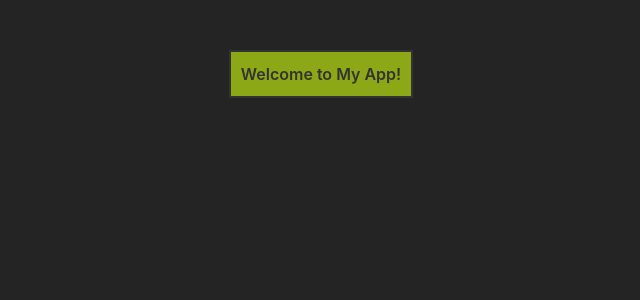
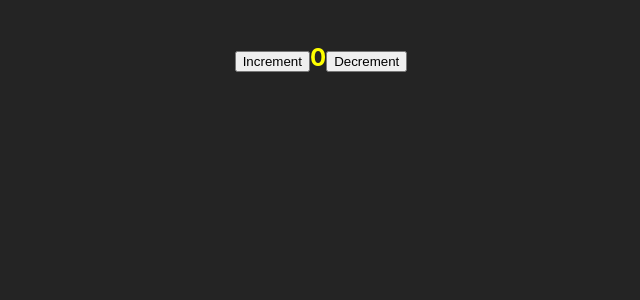
Before and after one commit to mrdnr/React-Exercise, a React (Vite) app: page / in a window 1280 px wide. Shown: the top 300 px of the page, without its empty margins (319-959 px from the left). Built offline with nearby package versions, Linux system fonts and the light colour scheme.

Commit message:
Styling Components 2

```diff
--- a/src/App.jsx
+++ b/src/App.jsx
@@ -1,5 +1,6 @@
 import "./App.css";
-import Welcome from "./components/Welcome";
+import Counter from "./components/Counter";
+
 
 
 
@@ -7,7 +8,7 @@ const App = () => {
 
   return (
     <div>
-      <Welcome/>
+      <Counter/>
     </div>
   );
 };
--- /dev/null
+++ b/src/components/Counter.jsx
@@ -0,0 +1,24 @@
+import { useState } from 'react';
+
+const Counter = () => {
+  const [count, setCount] = useState(0);
+
+  const increment = () => setCount(count + 1);
+  const decrement = () => setCount(count - 1);
+
+  const counterStyle = {
+    fontSize: '24px',
+    fontWeight: 'bold',
+    color: count === 0 ? 'yellow': count > 0 ? 'green' : 'red',
+  };
+
+  return (
+    <div>
+      <button onClick={increment}>Increment</button>
+      <span style={counterStyle}>{count}</span>
+      <button onClick={decrement}>Decrement</button>
+    </div>
+  );
+};
+
+export default Counter;
--- a/src/components/Welcome.jsx
+++ /dev/null
@@ -1,7 +0,0 @@
-
-
-const Welcome = () => {
-  return <div className="welcome">Welcome to My App!</div>;
-};
-
-export default Welcome;
```
